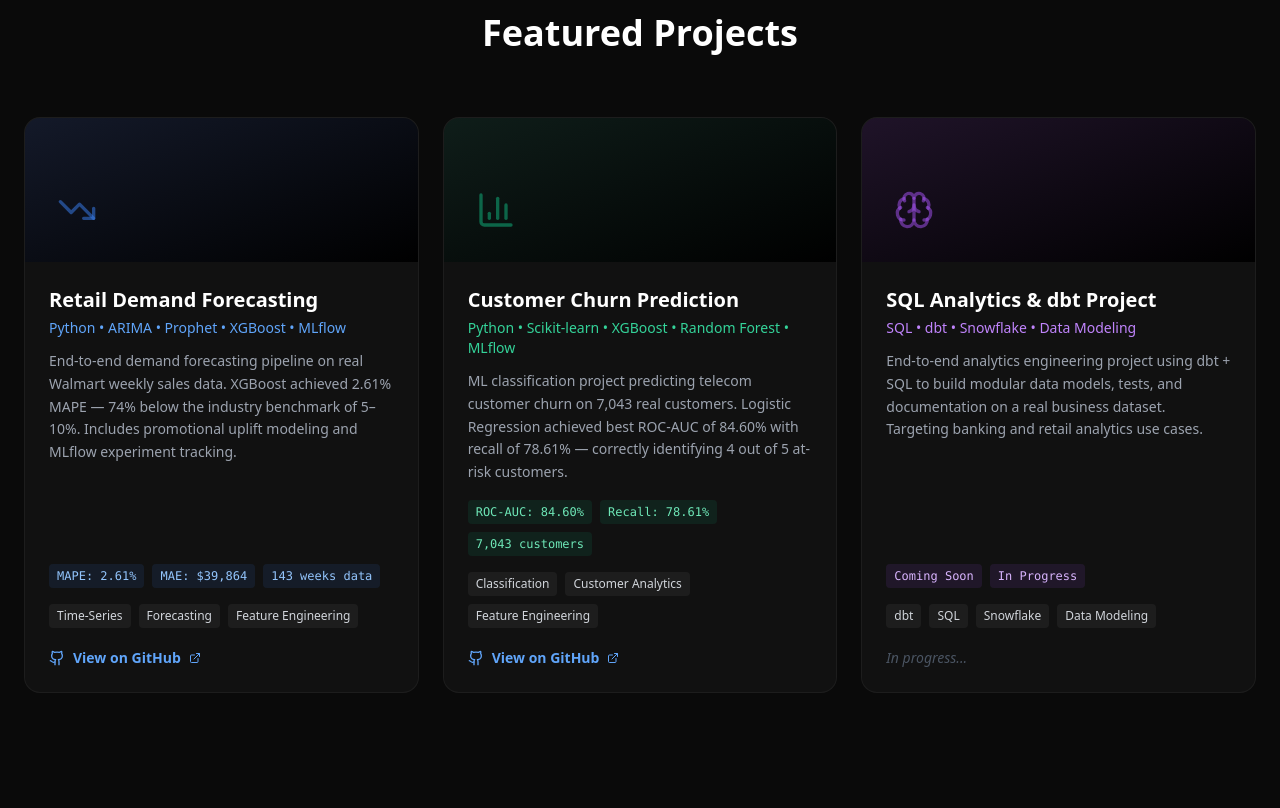
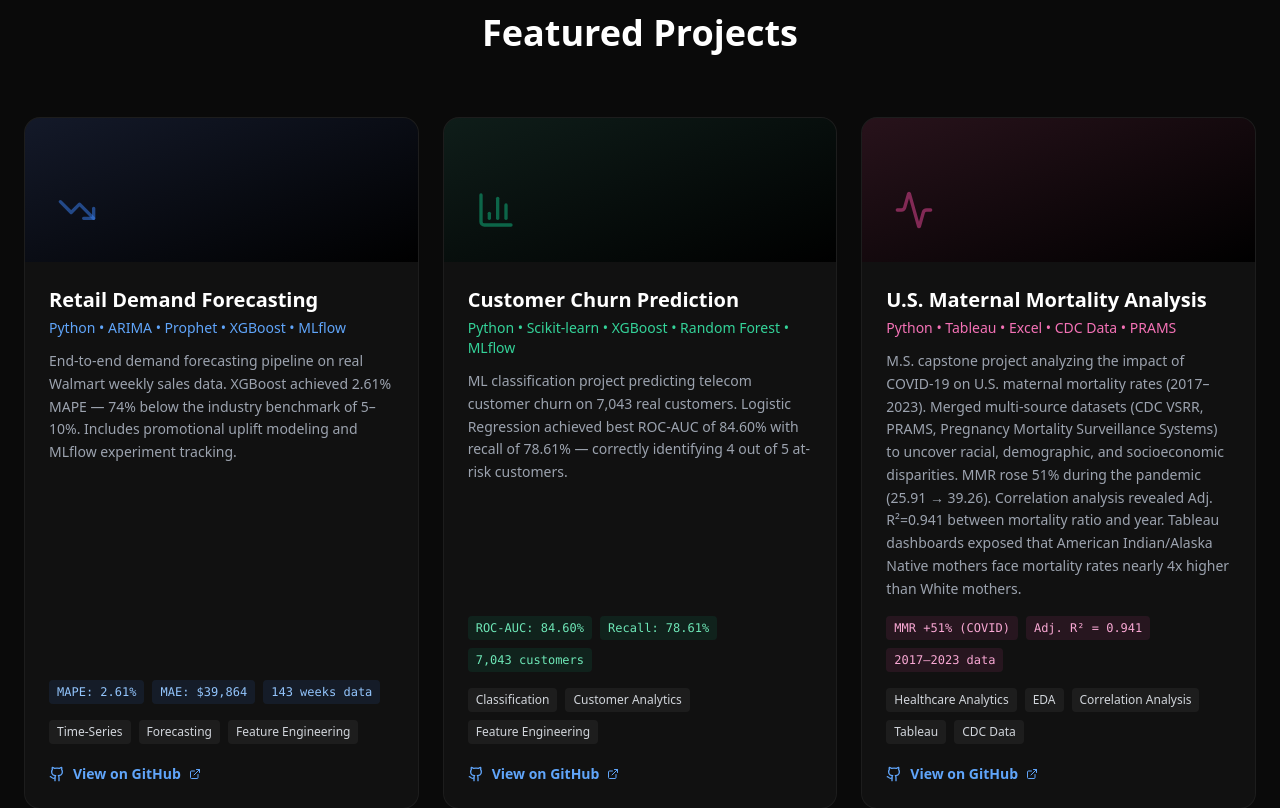
Before and after one commit to sumaksharikaa/sumaksharika-portfolio, a Next.js app: page / in a window 1280 px wide. Shown: the part 947-1755 px from the top of the page. Built offline with nearby package versions, Linux system fonts and the light colour scheme.

Commit message:
Update page.tsx

```diff
--- a/src/app/page.tsx
+++ b/src/app/page.tsx
@@ -1,7 +1,7 @@
 "use client";
 
 import { motion } from "framer-motion";
-import { Github, Linkedin, Mail, MapPin, ExternalLink, Download, BarChart3, TrendingDown, Brain } from "lucide-react";
+import { Github, Linkedin, Mail, MapPin, ExternalLink, Download, BarChart3, TrendingDown, Brain, Activity } from "lucide-react";
 
 export default function Home() {
   const fadeInUp = {
@@ -31,6 +31,16 @@
       github: "https://github.com/sumaksharikaa/customer-churn-prediction",
       color: "emerald",
       Icon: BarChart3,
+    },
+    {
+      title: "U.S. Maternal Mortality Analysis",
+      subtitle: "Python • Tableau • Excel • CDC Data • PRAMS",
+      description: "M.S. capstone project analyzing the impact of COVID-19 on U.S. maternal mortality rates (2017–2023). Merged multi-source datasets (CDC VSRR, PRAMS, Pregnancy Mortality Surveillance Systems) to uncover racial, demographic, and socioeconomic disparities. MMR rose 51% during the pandemic (25.91 → 39.26). Correlation analysis revealed Adj. R²=0.941 between mortality ratio and year. Tableau dashboards exposed that American Indian/Alaska Native mothers face mortality rates nearly 4x higher than White mothers.",
+      metrics: ["MMR +51% (COVID)", "Adj. R² = 0.941", "2017–2023 data"],
+      tags: ["Healthcare Analytics", "EDA", "Correlation Analysis", "Tableau", "CDC Data"],
+      github: "https://github.com/sumaksharikaa/maternal-mortality-analysis",
+      color: "pink",
+      Icon: Activity,
     },
     {
       title: "SQL Analytics & dbt Project",
@@ -272,17 +282,23 @@
                     ? "border-white/5 opacity-70"
                     : project.color === "blue"
                     ? "border-white/5 hover:border-blue-500/50"
-                    : "border-white/5 hover:border-emerald-500/50"
+                    : project.color === "emerald"
+                    ? "border-white/5 hover:border-emerald-500/50"
+                    : project.color === "pink"
+                    ? "border-white/5 hover:border-pink-500/50"
+                    : "border-white/5 hover:border-purple-500/50"
                 }`}
               >
                 <div className={`h-36 p-8 flex items-end bg-gradient-to-br ${
                   project.color === "blue" ? "from-blue-900/20 to-black" :
                   project.color === "emerald" ? "from-emerald-900/20 to-black" :
+                  project.color === "pink" ? "from-pink-900/20 to-black" :
                   "from-purple-900/20 to-black"
                 }`}>
                   <project.Icon size={40} className={`${
                     project.color === "blue" ? "text-blue-500/50 group-hover:text-blue-400" :
                     project.color === "emerald" ? "text-emerald-500/50 group-hover:text-emerald-400" :
+                    project.color === "pink" ? "text-pink-500/50 group-hover:text-pink-400" :
                     "text-purple-500/50 group-hover:text-purple-400"
                   } transition-colors`} />
                 </div>
@@ -290,7 +306,7 @@
                   <h3 className="text-xl font-bold text-white mb-1">{project.title}</h3>
                   <p className={`text-sm mb-3 ${
                     project.color === "blue" ? "text-blue-400" :
-                    project.color === "emerald" ? "text-emerald-400" : "text-purple-400"
+                    project.color === "emerald" ? "text-emerald-400" : project.color === "pink" ? "text-pink-400" : "text-purple-400"
                   }`}>{project.subtitle}</p>
                   <p className="text-gray-400 text-sm leading-relaxed mb-4 flex-1">{project.description}</p>
 
@@ -300,6 +316,7 @@
                       <span key={i} className={`text-xs px-2 py-1 rounded font-mono ${
                         project.color === "blue" ? "bg-blue-500/10 text-blue-300" :
                         project.color === "emerald" ? "bg-emerald-500/10 text-emerald-300" :
+                        project.color === "pink" ? "bg-pink-500/10 text-pink-300" :
                         "bg-purple-500/10 text-purple-300"
                       }`}>{m}</span>
                     ))}
```
